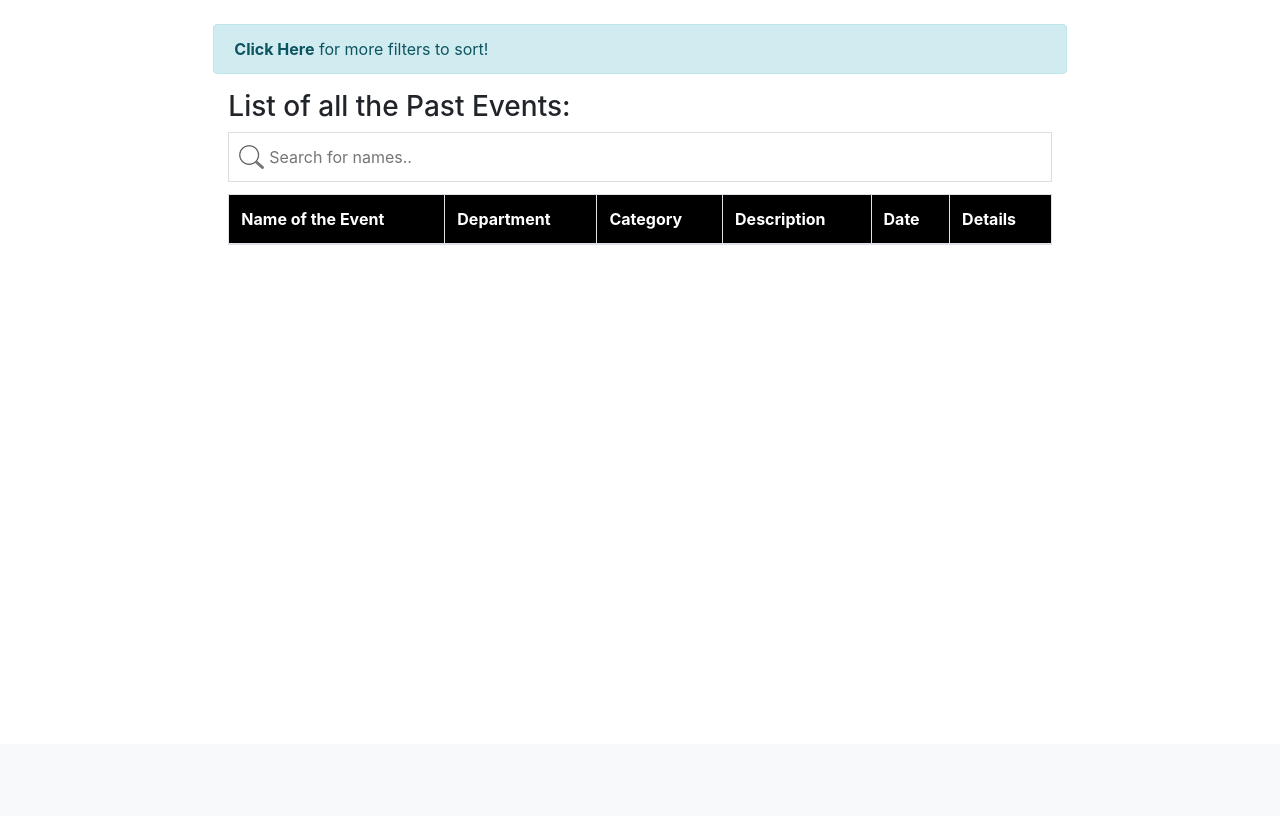
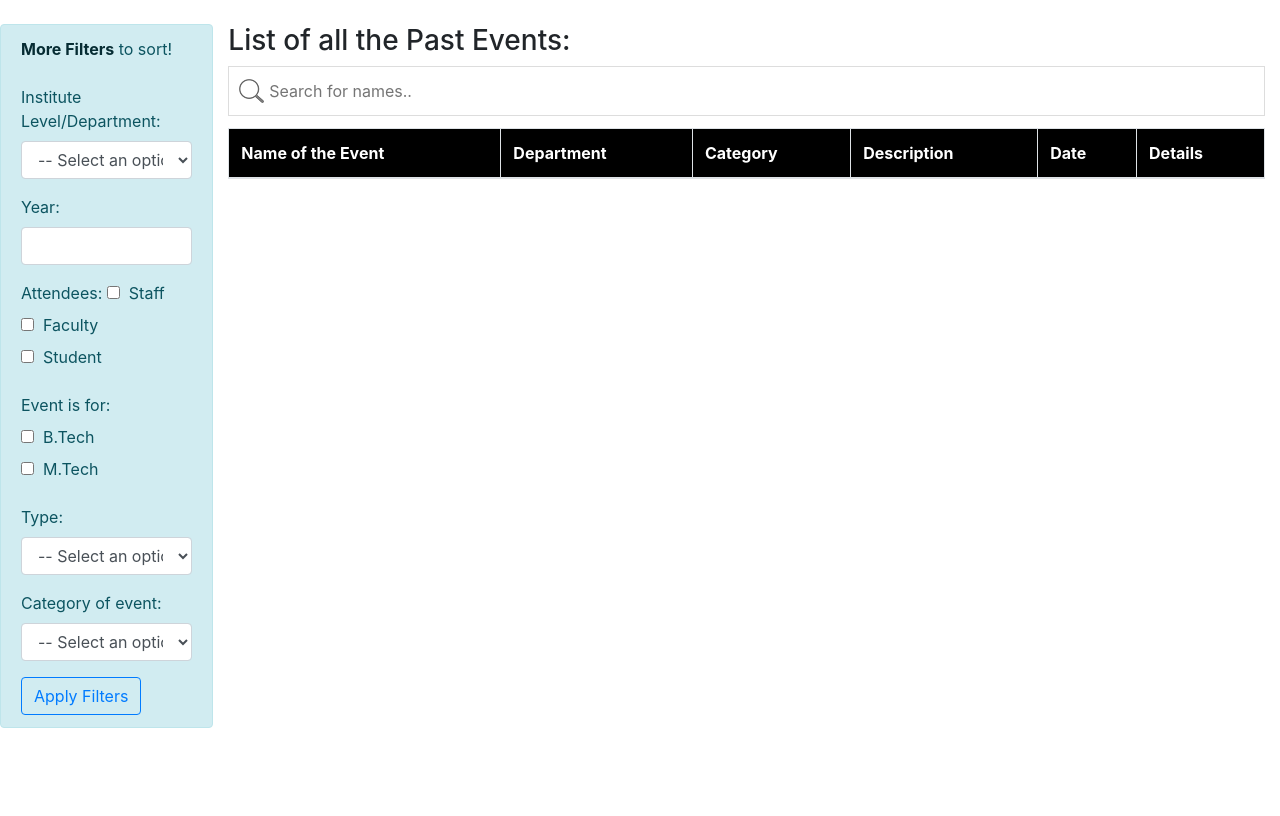
Before and after one commit to Rajanpandey/SITEMS, a PHP site: page /faculty/sortByFilters.php in a window 1280 px wide. Shown: the part 56-872 px from the top of the page. Before the commit the page ends 301 px from the top, so only its background shows below. Run offline with PHP 8.4, Linux system fonts and the light colour scheme; the visitor is signed in with stand-in values (Sample User, id 1); data that the repository does not hold is empty; some libraries are stand-ins or nearby versions.

Commit message:
UI changes

```diff
--- a/faculty/sortByFilters.php
+++ b/faculty/sortByFilters.php
@@ -74,11 +74,10 @@ mysqli_close($conn);
 <br/>
 <div class="container-fluid">
     <div class="row">
-        <div class="col-2 col-sm-2 col-md-2 col-lg-2 col-xl-2"></div>
-       <div class="col-8 col-sm-8 col-md-8 col-lg-8 col-xl-8 alert alert-info">
-          <a class="alert-link toggleFilters">Click Here</a> for more filters to sort!
+       <div class="col-2 col-sm-2 col-md-2 col-lg-2 col-xl-2 alert alert-info">
+          <strong class="alert-link toggleFilters">More Filters</strong> to sort!
 
-          <form class="moreFilters" style="display:none">
+          <form class="moreFilters">
             <br/>
 
               <div class="form-group">
@@ -149,10 +148,8 @@ mysqli_close($conn);
               <button type="submit" class="btn btn-outline-primary" id="applyFilters">Apply Filters</button>
           </form>
          </div>
-         <div class="col-2 col-sm-2 col-md-2 col-lg-2 col-xl-2"></div>
 
-         <div class="col-2 col-sm-2 col-md-2 col-lg-2 col-xl-2"></div>
-        <div class="col-8 col-sm-8 col-md-8 col-lg-8 col-xl-8">
+        <div class="col-10 col-sm-10 col-md-10 col-lg-10 col-xl-10">
             <h3>List of all the Past Events: </h3>
             <input type="text" id="myInput" onkeyup="search()" placeholder="Search for names.." title="Type in a name">
 
@@ -195,7 +192,6 @@ mysqli_close($conn);
           </tbody>
         </table>
         </div>
-        <div class="col-2 col-sm-2 col-md-2 col-lg-2 col-xl-2"></div>
     </div>
     <br/><br/><br/>
 </div>
@@ -211,13 +207,6 @@ mysqli_close($conn);
 <script src="../assets/myjs/navbar.js"></script>
 
 <script>
-$(document).ready(function(){
-    $(".toggleFilters").click(function(){
-        $(".moreFilters").toggle('slow','swing');
-    });
-});
-
-
 
 $('td:nth-child(6),th:nth-child(6)').hide();
 $('td:nth-child(7),th:nth-child(7)').hide();
```
